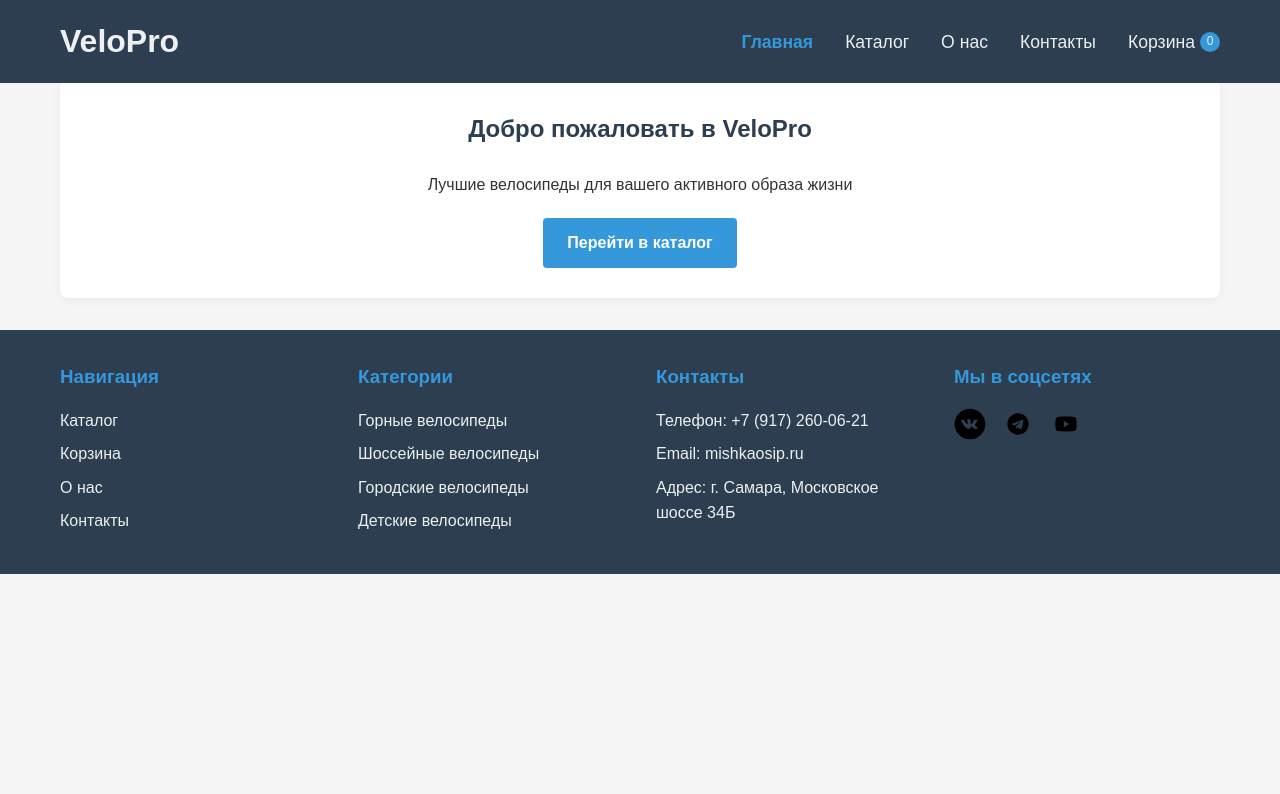
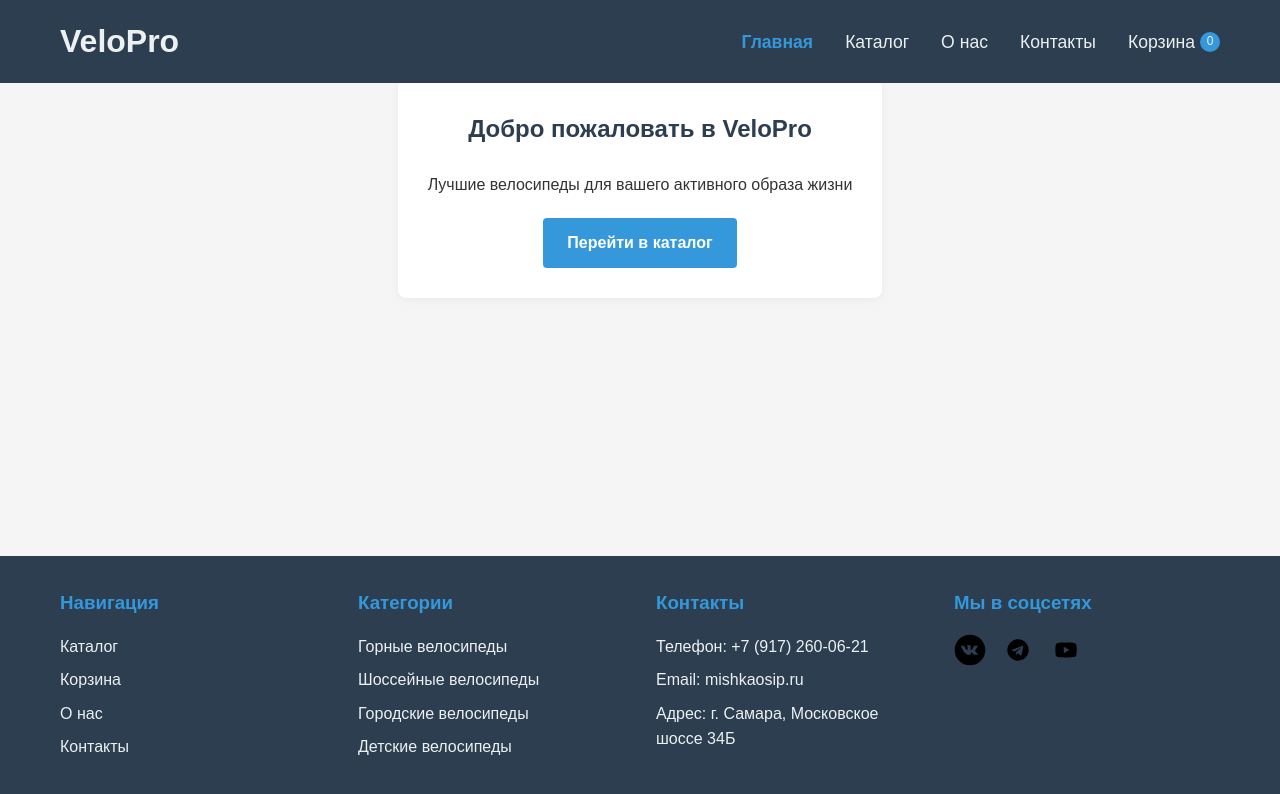
Before and after one commit to algorithm-ssau/Team1_6302, a website: page index.html in a window 1280 px wide. Drawn offline with Linux system fonts and the light colour scheme.

Commit message:
Прикрепил футер к низу страниц главная, каталог и корзина

```diff
--- a/css/style.css
+++ b/css/style.css
@@ -1,4 +1,3 @@
-
 * {
     margin: 0;
     padding: 0;
@@ -10,6 +9,9 @@ body {
     line-height: 1.6;
     color: #333;
     background-color: #f5f5f5;
+    min-height: 100vh;
+    display: flex;
+    flex-direction: column;
 }
 
 a {
@@ -97,6 +99,7 @@ main {
     max-width: 1200px;
     margin: 80px auto 20px;
     padding: 0 20px;
+    flex: 1;
 }
 
 section {
@@ -252,7 +255,7 @@ footer {
     background-color: #2c3e50;
     color: #ecf0f1;
     padding: 2rem 0;
-    margin-top: 2rem;
+    margin-top: auto;
 }
 
 .footer_content {
```
